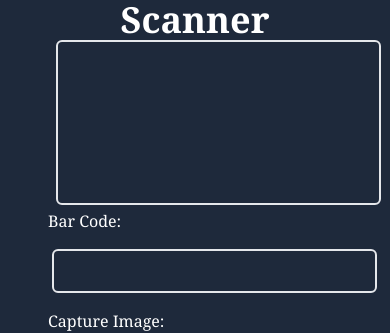
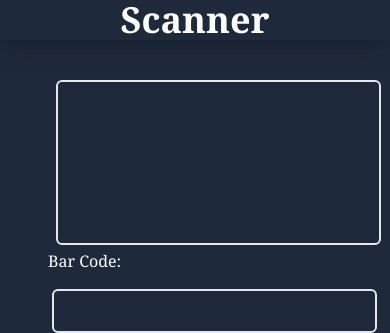
Before and after one commit to vishalupadhyayrsm/facerec, a PHP site: page /newindex.php in a window 390 px wide. Shown: the top 333 px of the page. Run offline with PHP 8.4, Linux system fonts and the light colour scheme; some libraries are stand-ins or nearby versions.

Commit message:
mobile don

```diff
--- a/newindex.php
+++ b/newindex.php
@@ -7,15 +7,15 @@
   <script src="https://cdn.jsdelivr.net/npm/@ericblade/quagga2@1.2.6/dist/quagga.js"></script>
   <script src="https://cdn.tailwindcss.com"></script>
 </head>
-<body class="bg-slate-800">
-    <div>
+<body class="bg-slate-800 ">
+    <div class="w-full h-auto  mb-10 shadow-xl">
         <h2 class="text-center font-serif text-4xl font-black text-white">Scanner</h2>
     </div>
     <!-- this is video box container -->
     <div class="grid sm:grid-cols-2 md:grid-cols-2 lg:grid-cols-2 lg:mx-20">
         <div class="w-10/12 h-auto mx-14 space-y-4 mb-1 sm:w-full sm:h-auto sm:m-1 md:w-96  lg:w-11/12 lg:mb-0 xl:11/12">
             <!-- <h2 class="text-center text-white font-serif text-4xl font-black">BarCode Detector</h2> -->
-            <video id="camera" class="border-2  rounded-md w-full sm:w-10/12 sm:mx-9 lg:11/12 lg:h-96 "></video>
+            <video id="camera" class="border-2  rounded-md w-full sm:w-10/12 sm:mx-9 sm:my-10 lg:11/12 lg:h-96 "></video>
         </div>
        <!-- outpurt will be shown here -->
         <div class="w-10/12 h-auto mx-12 space-y-4  mb-1 sm:w-full sm:h-auto sm:m-1 md:w-10/12 lg:w-11/12 lg:mb-0  xl:11/12">
```
